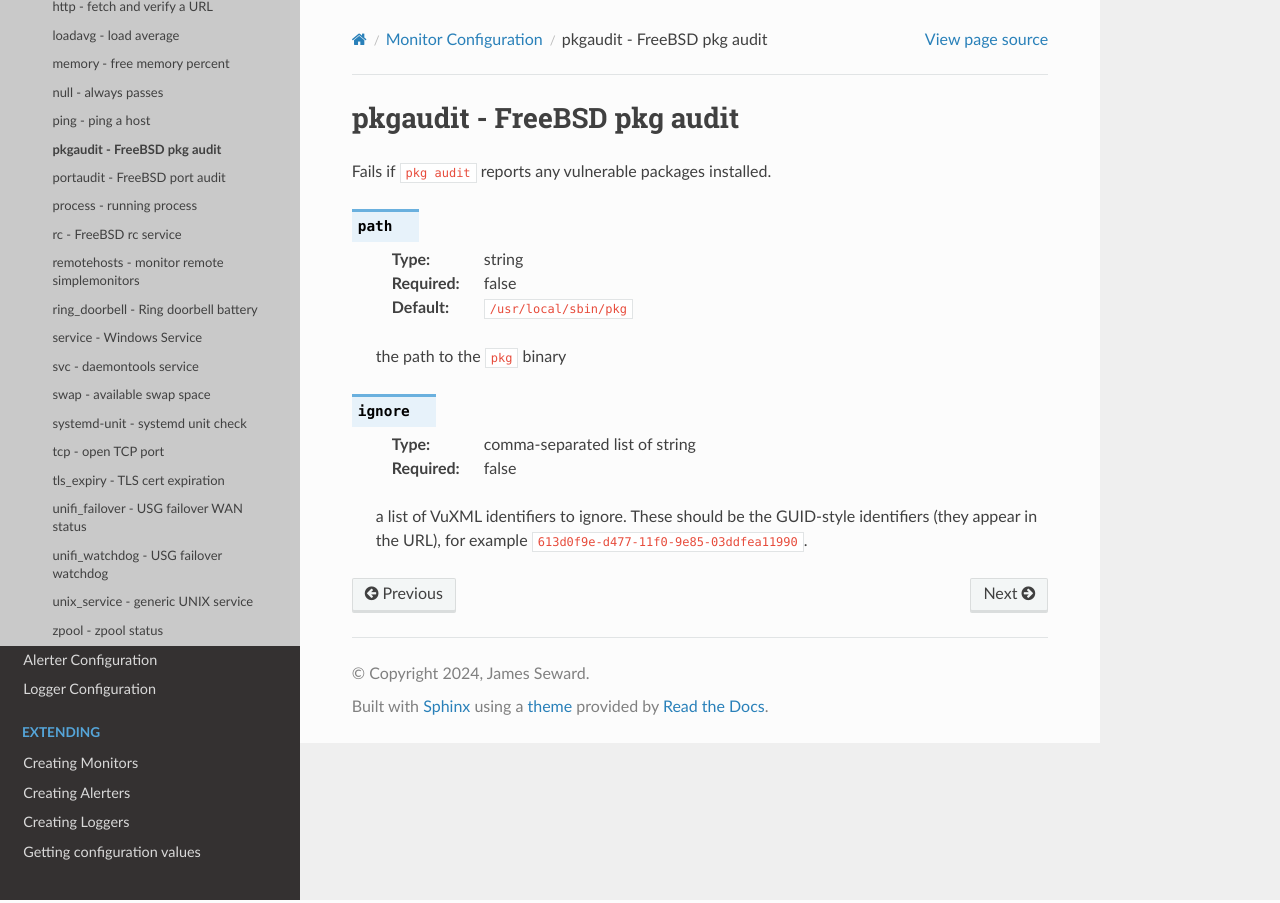
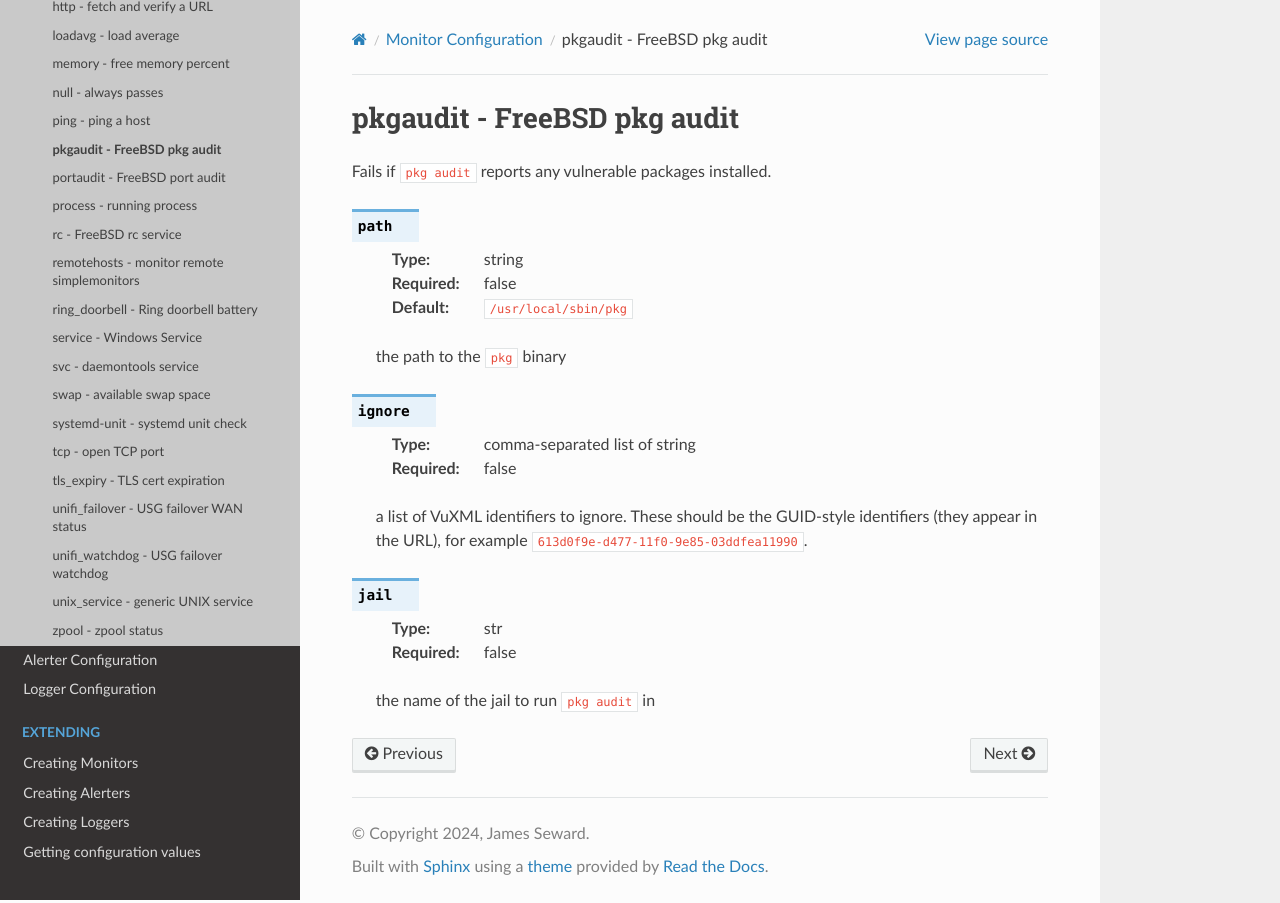
Before and after one commit to jamesoff/simplemonitor, a Sphinx documentation site: the page built from docs/monitors/pkgaudit.rst, in a window 1280 px wide. Built offline with Sphinx 7.4.7 and the Read the Docs theme 3.1.0, drawn with Linux system fonts in a browser that asks for light colours; pages that are not in the unit, such as notebooks, are missing from menus.

Commit message:
Add jail option to pkgaudit Monitor

```diff
--- a/docs/monitors/pkgaudit.rst
+++ b/docs/monitors/pkgaudit.rst
@@ -19,3 +19,10 @@ Fails if ``pkg audit`` reports any vulnerable packages installed.
     a list of VuXML identifiers to ignore. These should be the
     GUID-style identifiers (they appear in the URL), for
     example ``613d0f9e-d477-11f0-9e85-03ddfea11990``.
+
+.. confval:: jail
+
+    :type: str
+    :required: false
+
+    the name of the jail to run ``pkg audit`` in
```
Also changed, not shown: 1 other file.
